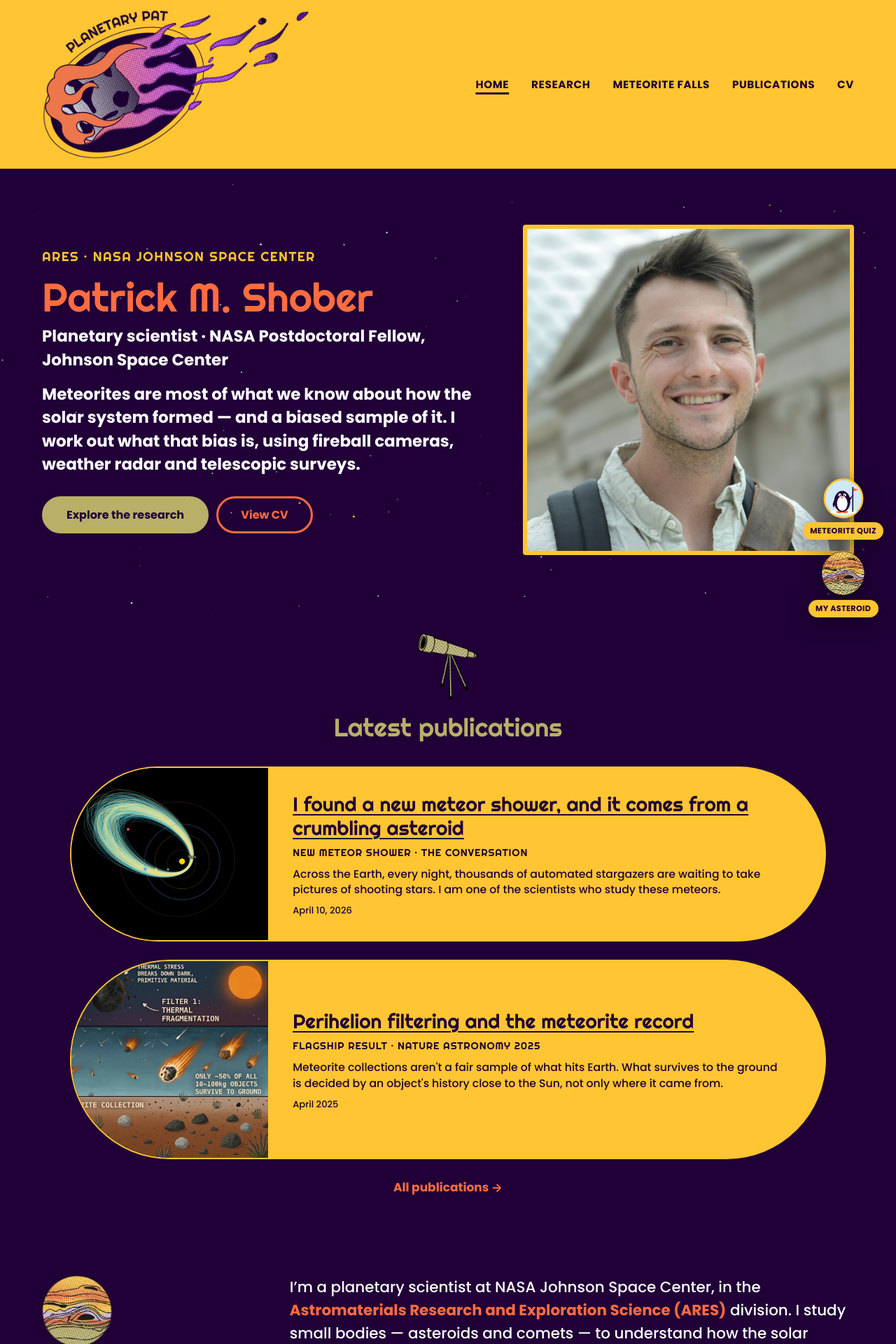
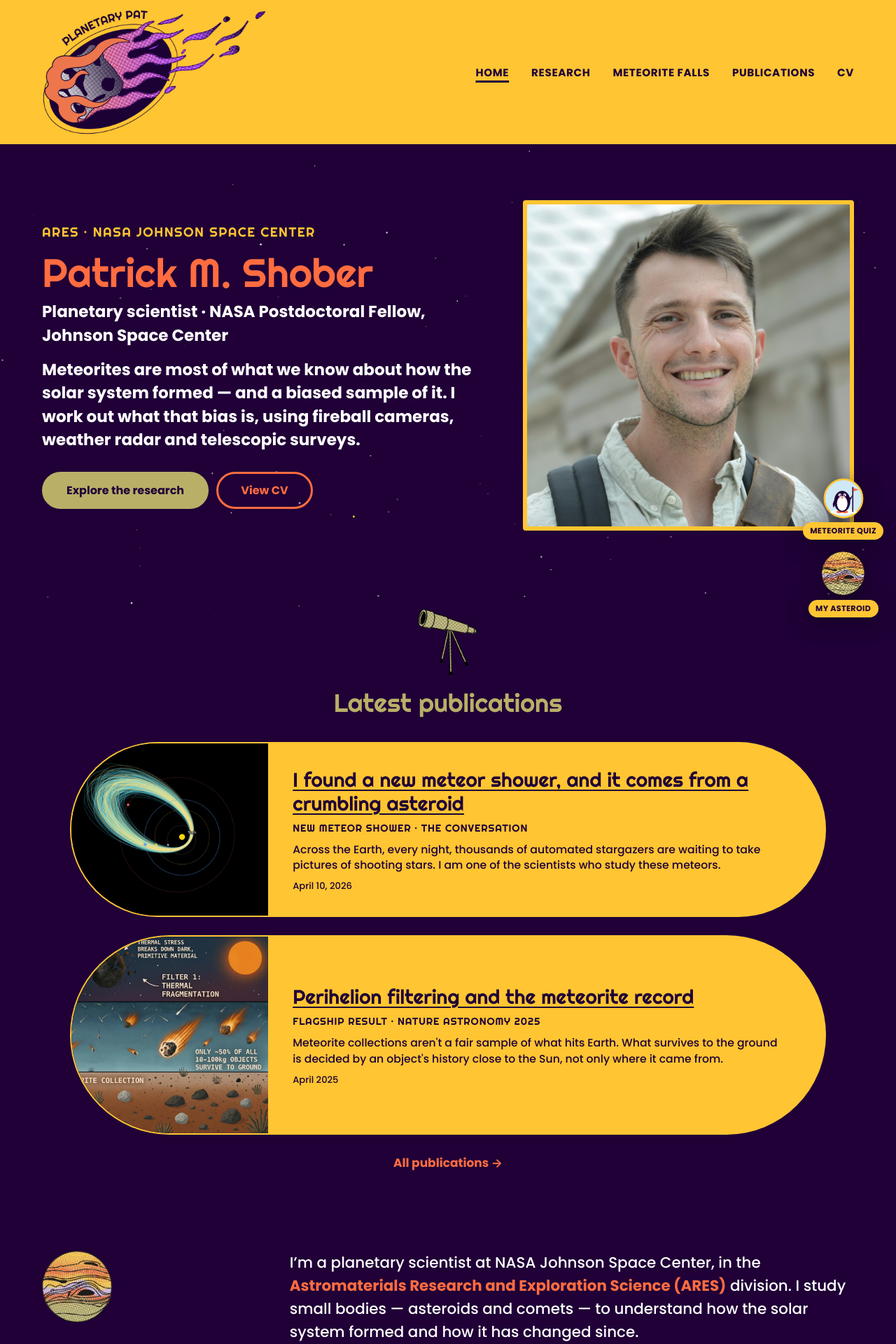
Before and after one commit to pshober/pshober.github.io, a Jekyll site: the page built from index.md, in a window 1280 px wide. Shown: the top 1920 px of the page at 70% size. Built offline with Jekyll 4.4.1, drawn with Linux system fonts in a browser that asks for light colours.

Commit message:
Adjust homepage logo height in layout styles

```diff
--- a/_sass/_layout.scss
+++ b/_sass/_layout.scss
@@ -36,7 +36,7 @@ main { display: block; }
 .nav__brand { display: inline-flex; align-items: center; }
 .nav__brand img { display: block; height: 140px; width: auto; }
 // Homepage: hero-scale logo — big enough to read the curved "Planetary Pat"
-.nav__brand--home img { height: 215px; }
+.nav__brand--home img { height: 180px; }
 .nav__brand:hover { text-decoration: none; }
 
 .nav__links {
```
